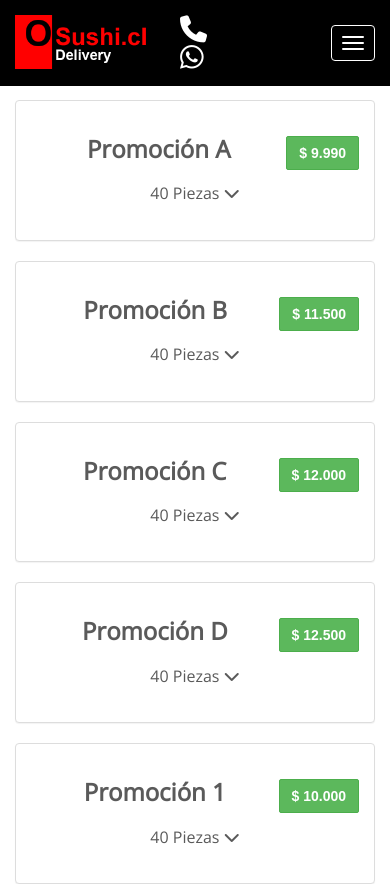
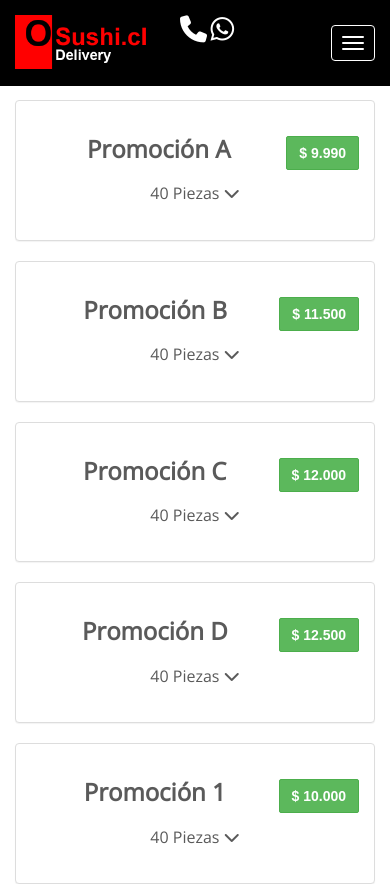
Before and after one commit to scerdam/scerdam.github.io, a plain HTML site: page osushi/carta/index.html in a window 390 px wide. Shown: the top 884 px of the page. Drawn offline with nearby package versions, Linux system fonts and the light colour scheme; some packages are replaced by stand-ins of ours.

Commit message:
fix osushi phone icon

```diff
--- a/osushi/carta/index.html
+++ b/osushi/carta/index.html
@@ -40,7 +40,7 @@
               <div class="navbar-header">
                 <div class="contact-header">
                   <a class="navbar-brand" href=""><img style="max-width:150px;"src="../img/logo.png"></a>
-                  <a href="tel:+56229263686"><i class="fa fa-phone fa-2x" aria-hidden="true" style="margin-top: 0.6em;"></i></a> <br>
+                  <a href="tel:+56229263686"><i class="fa fa-phone fa-2x" aria-hidden="true" style="margin-top: 0.6em;"></i></a>
                   <a href="tel:+56974779905"><i class="fa fa-whatsapp fa-2x" aria-hidden="true"></i></a>
                 </div>
                 <button type="button" class="navbar-toggle wow bounceIn" data-toggle="collapse" data-target=".navbar-menubuilder">
```
Also changed, not shown: osushi/index.html (+1 -1 lines), osushi/zonas-reparto/index.html (+1 -1 lines).
